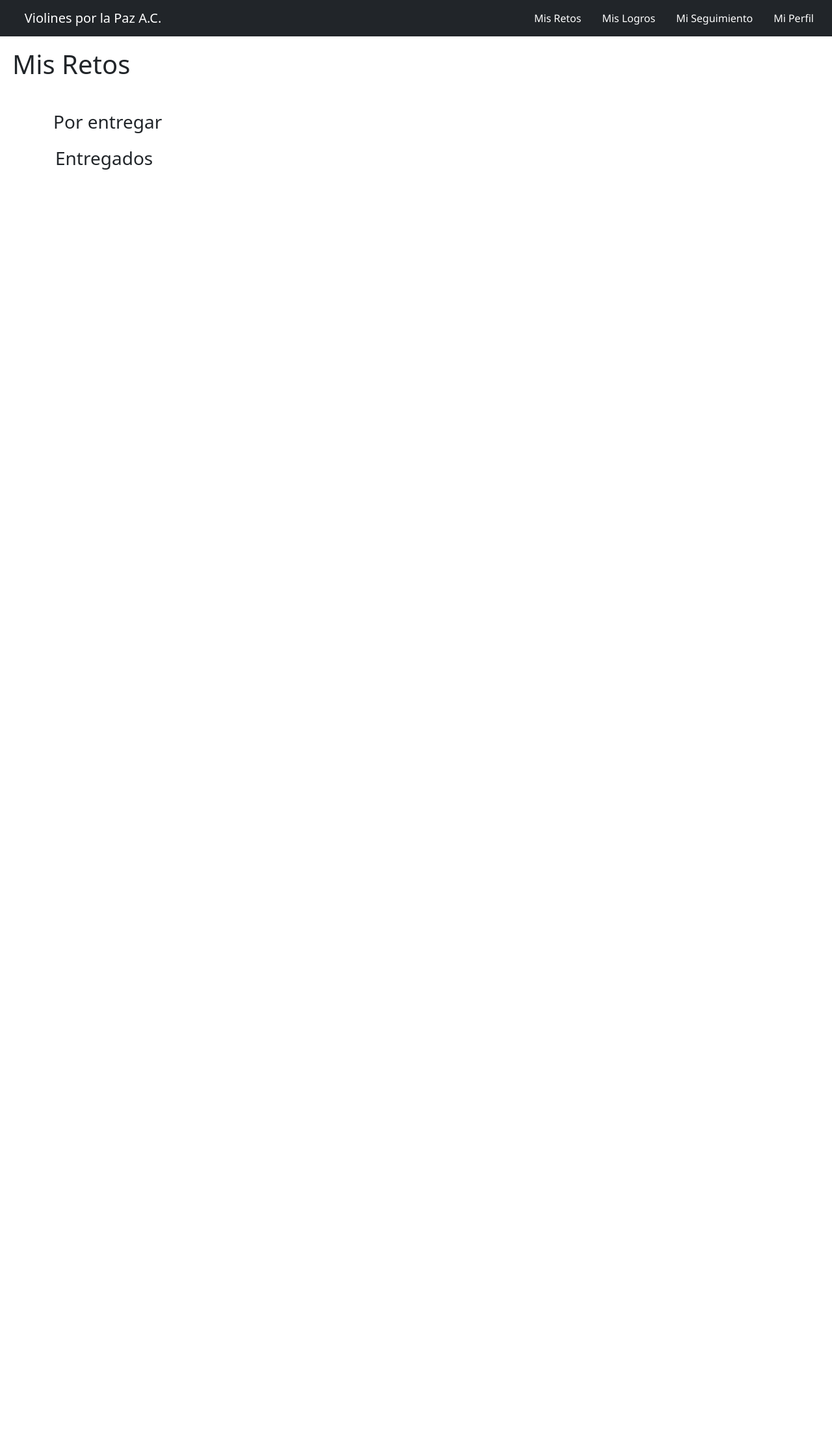
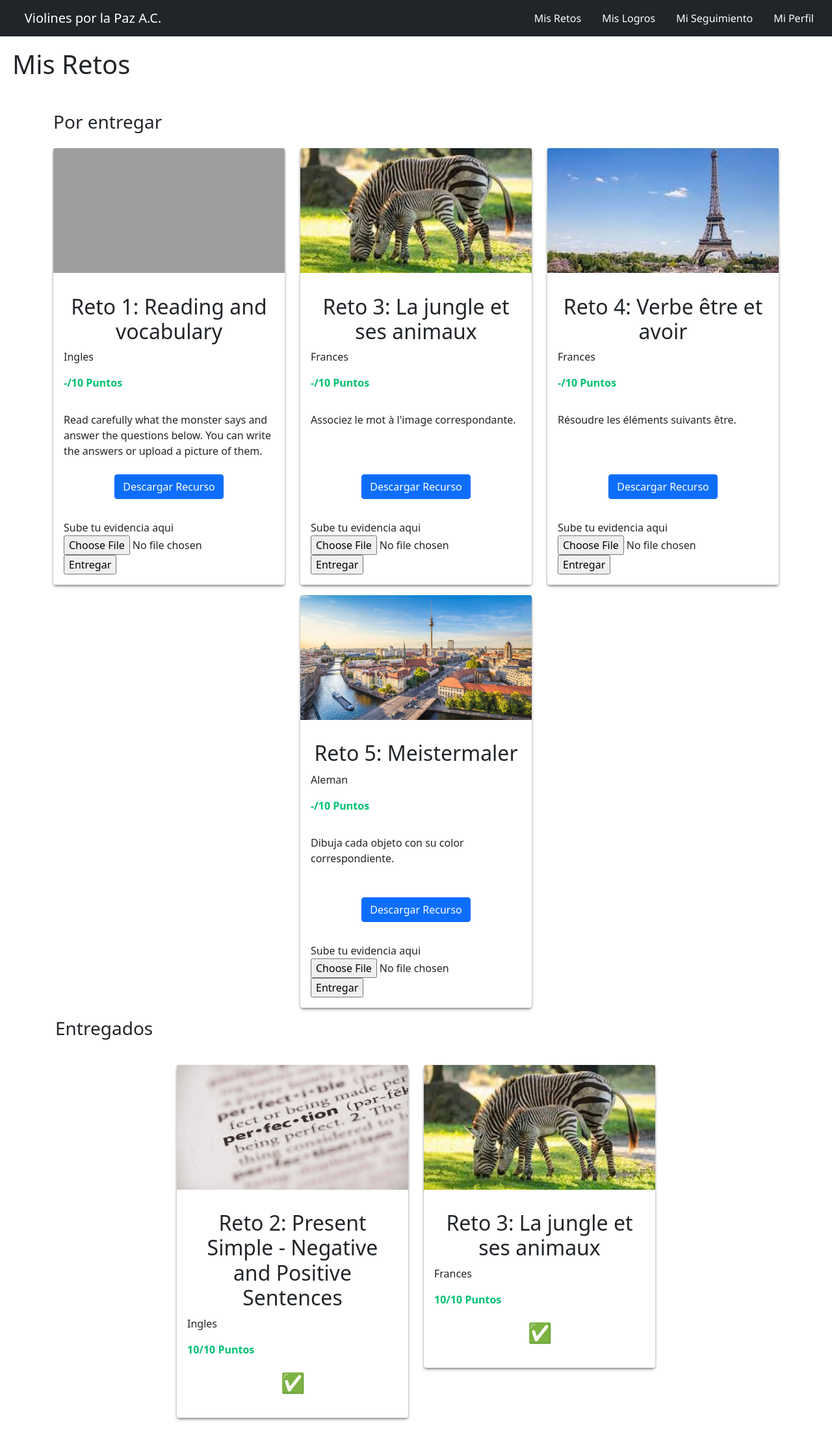
Before and after one commit to Raul-NG/exViolines, a PHP site: page /misRetos.php in a window 1280 px wide. Shown: the whole page at 65% size. Before the commit the page ends 261 px from the top, so only its background shows below. Run offline with PHP 8.4, Linux system fonts and the light colour scheme; a user stored in the database is signed in; data comes from the database, SQL or seed files in the repository; grey boxes are pictures that could not be loaded.

Commit message:
change query for new user_id

```diff
--- a/misLogros.php
+++ b/misLogros.php
@@ -38,8 +38,7 @@ include './php/conexion_be.php';
                   <?php
                   $puntos = mysqli_query($conexion, "SELECT SUM(puntos) FROM logros
                   JOIN retos ON retos.reto_id = logros.reto_id
-                  JOIN usuarios ON usuarios.usuario_id = logros.usuario_id
-                  WHERE correo = '$_SESSION[user]' ");
+                  WHERE usuario_id = '$_SESSION[user]' ");
                   while ($res = mysqli_fetch_assoc($puntos)) {
                     echo "<p class='card-points-2'> " . $res['SUM(puntos)'] . " puntos</p>";
                   }
--- a/misRetos.php
+++ b/misRetos.php
@@ -30,10 +30,10 @@ include './php/conexion_be.php';
     <?php
       $retos = mysqli_query($conexion, "SELECT retos.nombre, categoria, puntos, descripcion, image_id, reto_id FROM retos
       JOIN usuarios ON retos.grado_id = usuarios.grado_id
-      WHERE usuarios.correo = '$_SESSION[user]' AND retos.reto_id
+      WHERE usuarios.usuario_id = '$_SESSION[user]' AND retos.reto_id
       NOT IN
       (SELECT logros.reto_id FROM logros
-      WHERE usuarios.correo = '$_SESSION[user]')");
+      WHERE usuario_id = '$_SESSION[user]')");
       while( $row = mysqli_fetch_assoc($retos)) {
         echo "
         <div class='col-12 col-sm-6 col-md-4 col-lg-4 mt-3'>
@@ -57,10 +57,10 @@ include './php/conexion_be.php';
                 </a>
               </div>
               Sube tu evidencia aqui
-              <form action='/action_page.php'>
+              <form action './php/upload_file.php' method='post' enctype='multipart/form-data'>
                 <input type='hidden' name='reto' value='" . $row['reto_id'] . "' />
-                <input type='file' id='myFile' name='filename'>
-                <input type='submit'>
+                <input type='file' id='myFile' name='file'>
+                <input type='submit' name='submit' value='Entregar'>
               </form>
             </div>
           </div>
@@ -71,9 +71,8 @@ include './php/conexion_be.php';
     </div>
     <?php
       $retos = mysqli_query($conexion, "SELECT * FROM logros
-      JOIN usuarios ON logros.usuario_id = usuarios.usuario_id
       JOIN retos ON logros.reto_id = retos.reto_id
-      WHERE usuarios.correo = '$_SESSION[user]' AND retos.reto_id");
+      WHERE usuario_id = '$_SESSION[user]' AND retos.reto_id");
       while( $row = mysqli_fetch_assoc($retos)) {
         echo "
         <div class='col-12 col-sm-6 col-md-4 col-lg-4 mt-3'>
```
